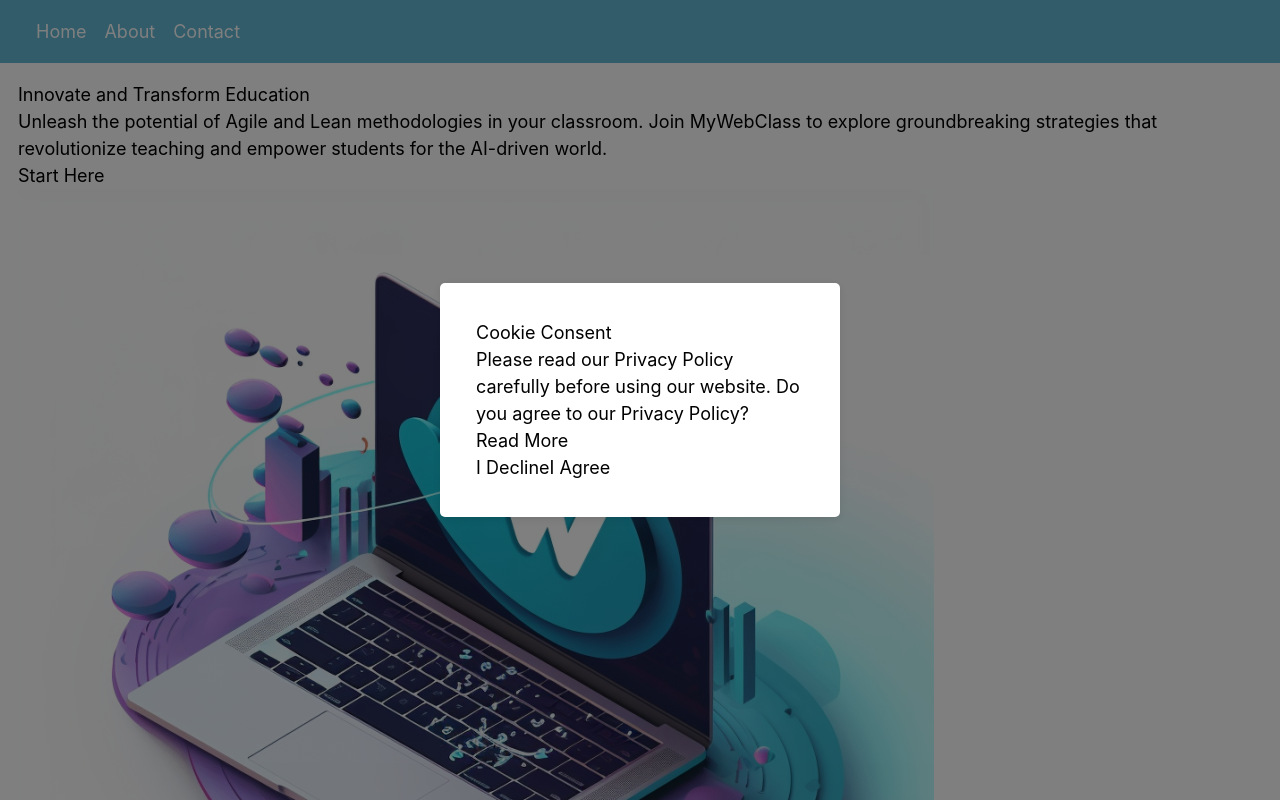
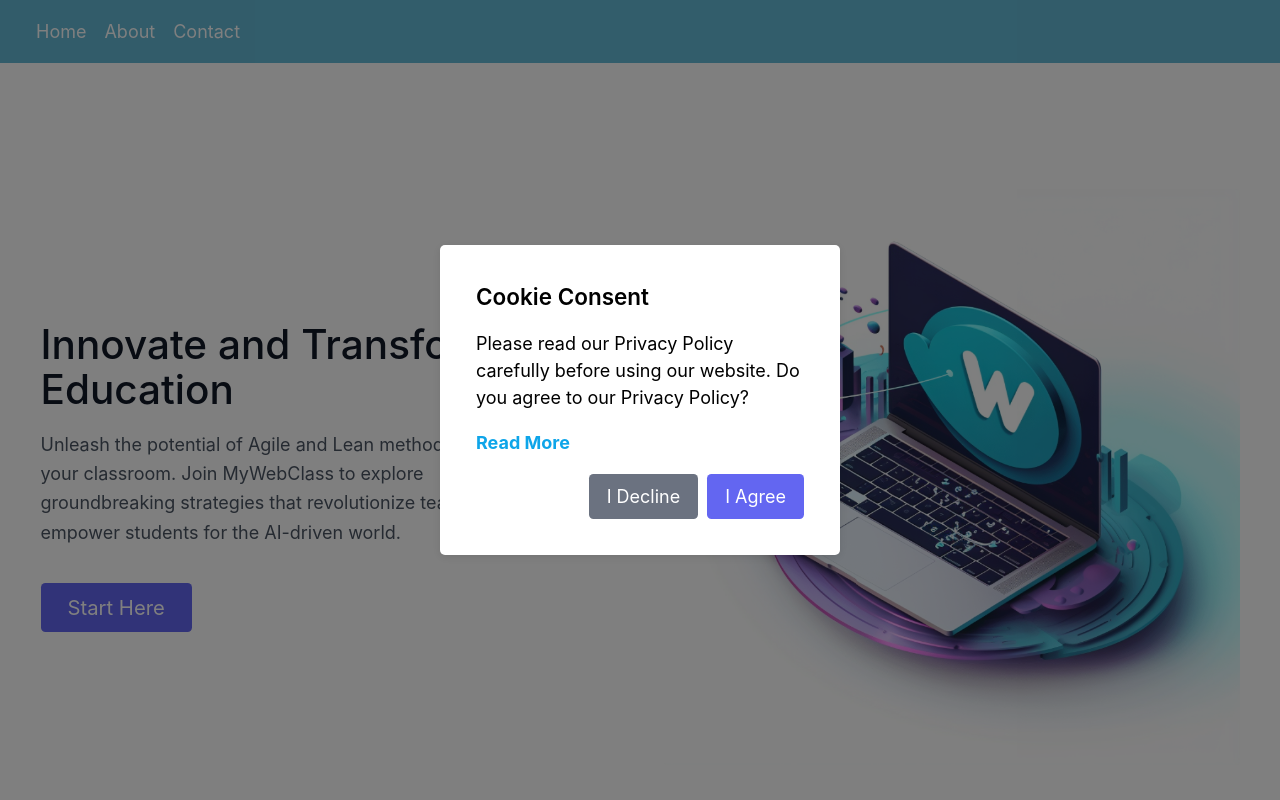
Before and after one commit to NJIT-WIS/project-2-is219-wwc, a Next.js app: page / in a window 1280 px wide. Shown: the top 800 px of the page. Built offline with nearby package versions, Linux system fonts and the light colour scheme.

Commit message:
relocating .env

```diff
--- a/tailwind.config.js
+++ b/tailwind.config.js
@@ -1,7 +1,7 @@
 /** @type {import('tailwindcss').Config} */
 module.exports = {
-  purge: ["./pages/**/*.{js,ts,jsx,tsx}", "./components/**/*.{js,ts,jsx,tsx}"],
-  content: [],
+  content: ["./pages/**/*.{js,ts,jsx,tsx,mdx}",
+  "./components/**/*.{js,ts,jsx,tsx,mdx}"],
   theme: {
     extend: {},
   },
```
